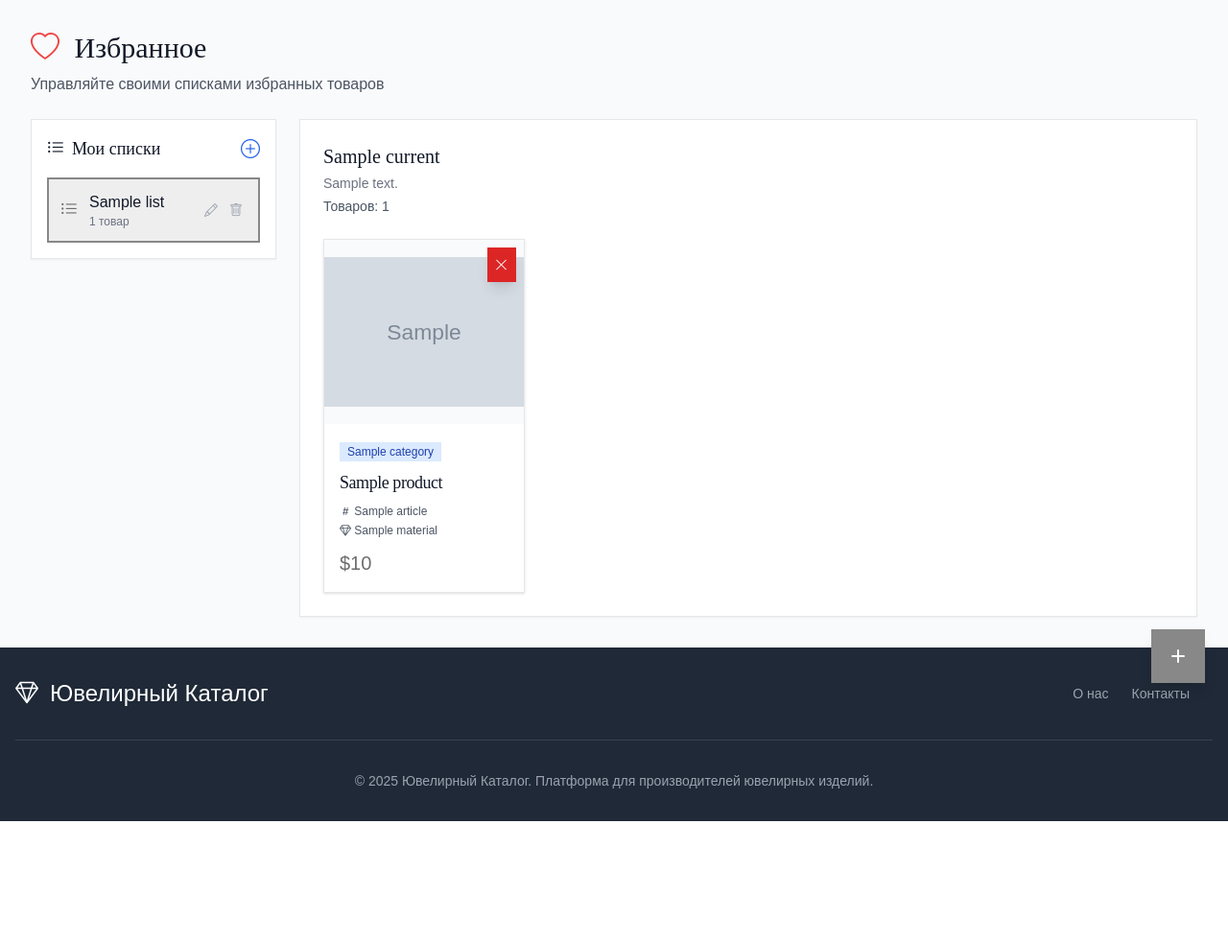
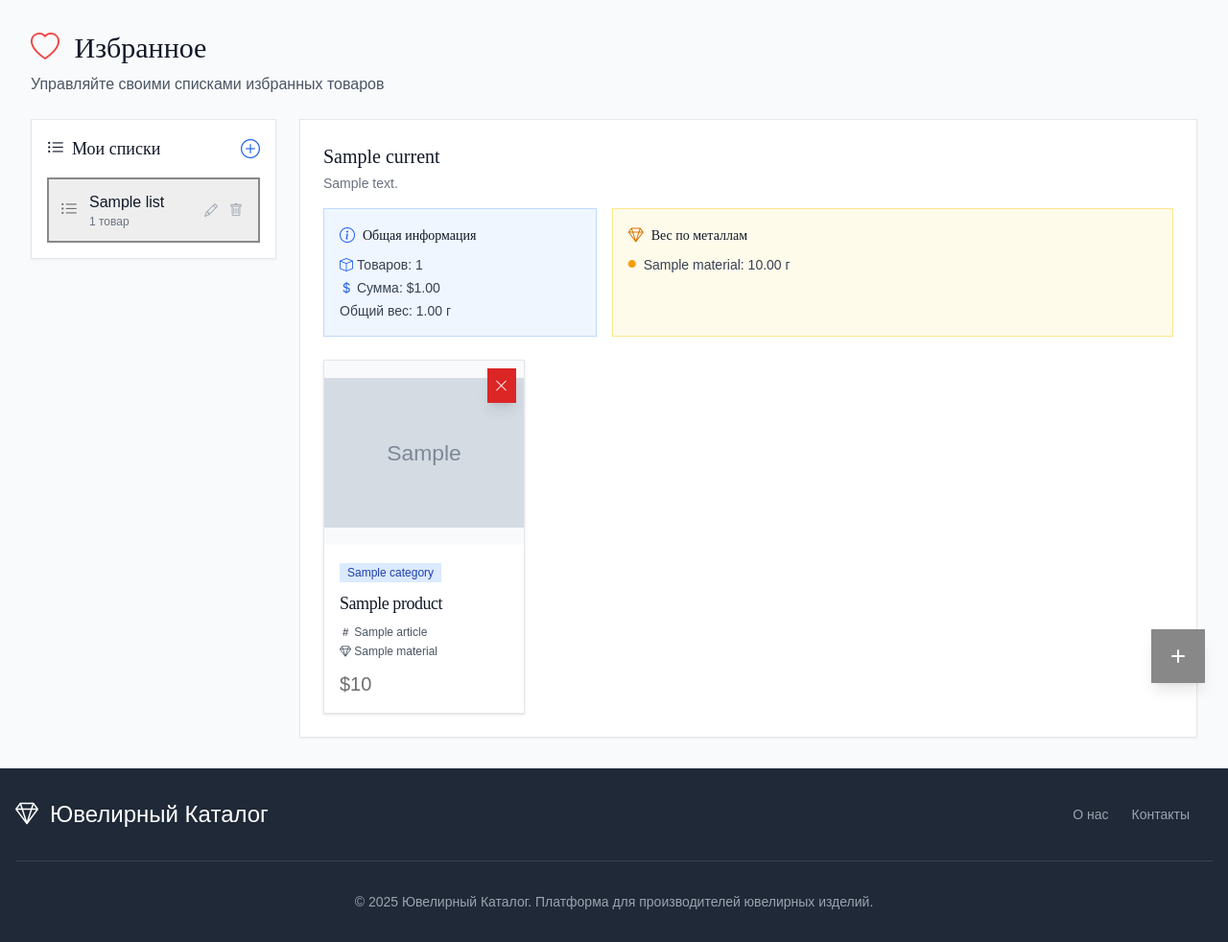
Before and after one commit to defffffender/auroom, a Django app: template catalog/templates/catalog/favorites_list.html in a window 1280 px wide. Shown: the part 64-1046 px from the top of the page at 96% size. Before the commit the page ends 920 px from the top, so only its background shows below. Run offline with Django 5.2, Linux system fonts and the light colour scheme; the template is opened without the code that fills it: most values are stand-ins (such as "Sample title", 1, 10 or a date in 2020); grey boxes marked "Sample" are stand-in pictures; some libraries are stand-ins or nearby versions; some web fonts are replaced.

Commit message:
feat: Add statistics to favorite lists - Show total price of all products in list - Show total weight (total_weight) of all products - Show metal weights grouped by material (e.g. Gold 585: 25.5g, Gold 750: 12.3g) - Display statistics in colorful cards on favorites page

```diff
--- a/catalog/templates/catalog/favorites_list.html
+++ b/catalog/templates/catalog/favorites_list.html
@@ -59,16 +59,60 @@
     <!-- Right Content - Products -->
     <div class="flex-1">
         <div class="bg-white dark:bg-gray-800 border border-gray-200 dark:border-gray-700 rounded-lg shadow-sm p-6">
-            <div class="flex items-center justify-between mb-6">
-                <div>
-                    <h2 class="text-xl font-semibold text-gray-900 dark:text-white">{{ current_list.name }}</h2>
-                    {% if current_list.description %}
-                    <p class="text-sm text-gray-500 dark:text-gray-400 mt-1">{{ current_list.description }}</p>
-                    {% endif %}
-                    <p class="text-sm text-gray-600 dark:text-gray-300 mt-1">
-                        Товаров: {{ favorites.count }}
-                    </p>
+            <div class="mb-6">
+                <h2 class="text-xl font-semibold text-gray-900 dark:text-white">{{ current_list.name }}</h2>
+                {% if current_list.description %}
+                <p class="text-sm text-gray-500 dark:text-gray-400 mt-1">{{ current_list.description }}</p>
+                {% endif %}
+
+                <!-- Статистика списка -->
+                {% if favorites %}
+                <div class="mt-4 grid grid-cols-1 md:grid-cols-3 gap-4">
+                    <!-- Общая информация -->
+                    <div class="bg-blue-50 dark:bg-blue-900/20 border border-blue-200 dark:border-blue-800 rounded-lg p-4">
+                        <div class="flex items-center mb-2">
+                            <i class="bi bi-info-circle text-blue-600 dark:text-blue-400 mr-2"></i>
+                            <h3 class="text-sm font-semibold text-gray-900 dark:text-white">Общая информация</h3>
+                        </div>
+                        <div class="space-y-1 text-sm">
+                            <p class="text-gray-700 dark:text-gray-300">
+                                <i class="bi bi-box text-blue-600 dark:text-blue-400"></i>
+                                Товаров: <span class="font-semibold">{{ favorites.count }}</span>
+                            </p>
+                            <p class="text-gray-700 dark:text-gray-300">
+                                <i class="bi bi-currency-dollar text-blue-600 dark:text-blue-400"></i>
+                                Сумма: <span class="font-semibold">${{ current_list.total_price|floatformat:2 }}</span>
+                            </p>
+                            <p class="text-gray-700 dark:text-gray-300">
+                                <i class="bi bi-weight text-blue-600 dark:text-blue-400"></i>
+                                Общий вес: <span class="font-semibold">{{ current_list.total_weight|floatformat:2 }} г</span>
+                            </p>
+                        </div>
+                    </div>
+
+                    <!-- Вес по металлам -->
+                    <div class="bg-amber-50 dark:bg-amber-900/20 border border-amber-200 dark:border-amber-800 rounded-lg p-4 md:col-span-2">
+                        <div class="flex items-center mb-2">
+                            <i class="bi bi-gem text-amber-600 dark:text-amber-400 mr-2"></i>
+                            <h3 class="text-sm font-semibold text-gray-900 dark:text-white">Вес по металлам</h3>
+                        </div>
+                        {% if current_list.metal_weights %}
+                        <div class="grid grid-cols-2 md:grid-cols-3 gap-2 text-sm">
+                            {% for material, weight in current_list.metal_weights.items %}
+                            <div class="flex items-center space-x-2">
+                                <i class="bi bi-circle-fill text-amber-500 dark:text-amber-400" style="font-size: 0.5rem;"></i>
+                                <span class="text-gray-700 dark:text-gray-300">
+                                    {{ material }}: <span class="font-semibold">{{ weight|floatformat:2 }} г</span>
+                                </span>
+                            </div>
+                            {% endfor %}
+                        </div>
+                        {% else %}
+                        <p class="text-sm text-gray-500 dark:text-gray-400">Нет данных о весе металлов</p>
+                        {% endif %}
+                    </div>
                 </div>
+                {% endif %}
             </div>
 
             {% if favorites %}
```
Also changed, not shown: catalog/models.py (+31 -0 lines).
